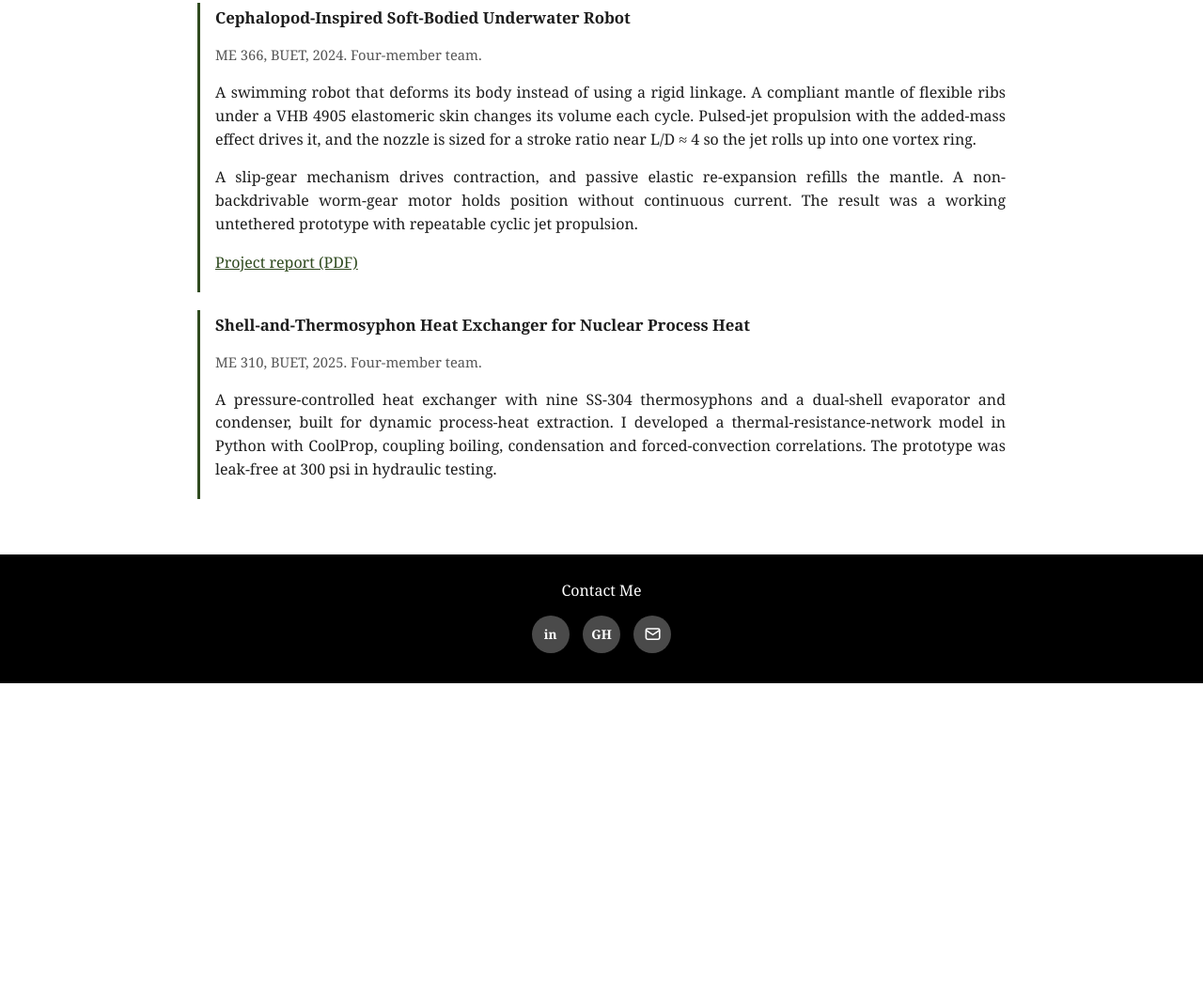
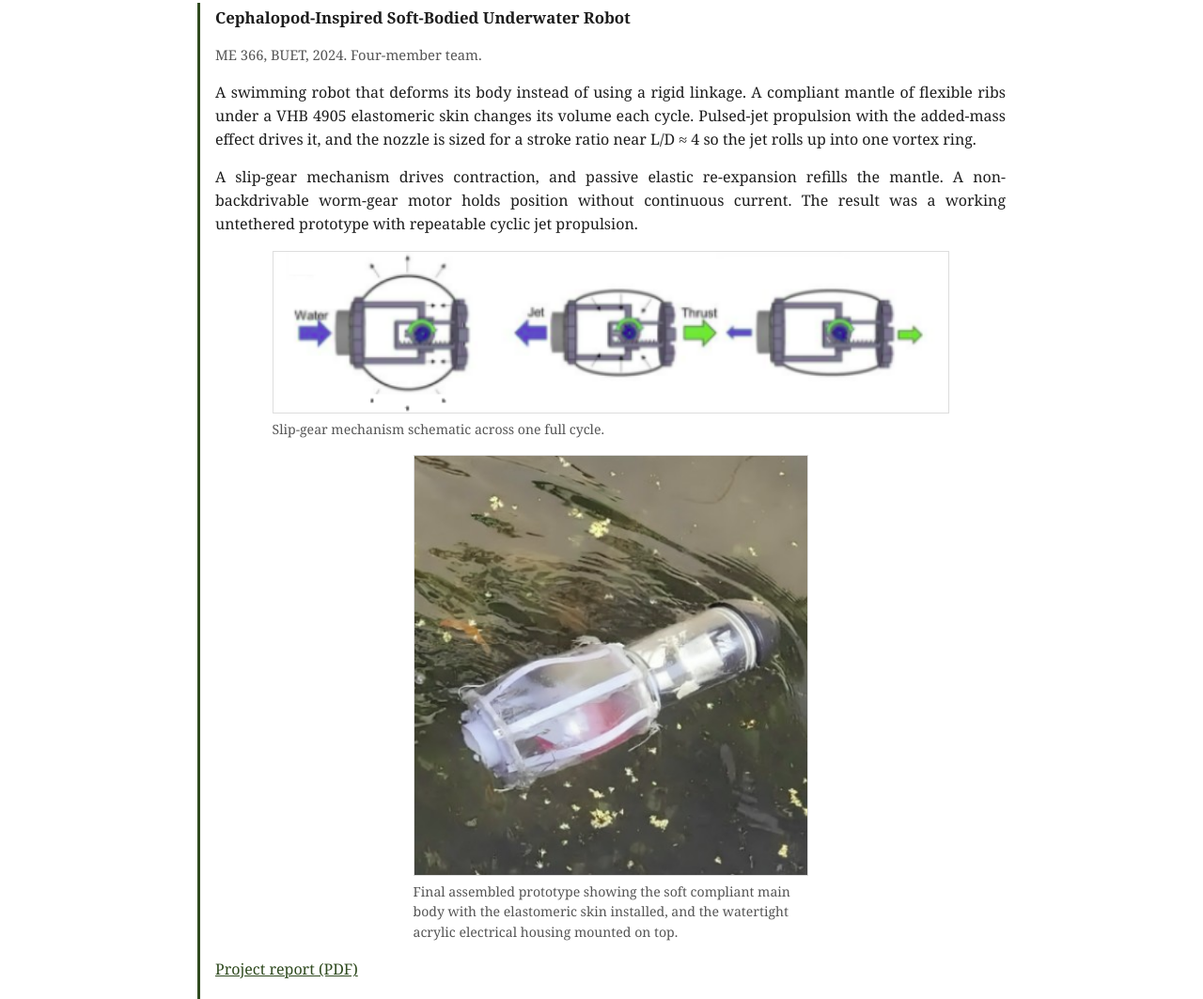
Before and after one commit to azmrh/azmrh.github.io, a plain HTML site: page projects.html in a window 1280 px wide. Shown: the part 1633-2696 px from the top of the page at 94% size. Before the commit the page ends 2360 px from the top, so only its background shows below. Drawn offline with Linux system fonts and the light colour scheme.

Commit message:
Add slip-gear schematic and prototype photo to squid robot project
Co-Authored-By: Claude Opus 5.5 <noreply@anthropic.com>

```diff
--- a/css/style.css
+++ b/css/style.css
@@ -105,6 +105,8 @@ main { padding-bottom: 2.5rem; }
 }
 .figs figure { margin: 0; }
 .figs figure.wide { grid-column: 1 / -1; }
+/* full-row figure kept near its native size (for low-resolution images) */
+.figs figure.center { grid-column: 1 / -1; justify-self: center; width: 100%; }
 .figs img { display: block; width: 100%; height: auto; border: 1px solid #ddd; }
 .figs figcaption { color: #555; font-size: 0.88rem; margin-top: 0.35rem; }
 
--- a/projects.html
+++ b/projects.html
@@ -40,6 +40,10 @@
       <p class="meta">ME 366, BUET, 2024. Four-member team.</p>
       <p>A swimming robot that deforms its body instead of using a rigid linkage. A compliant mantle of flexible ribs under a VHB 4905 elastomeric skin changes its volume each cycle. Pulsed-jet propulsion with the added-mass effect drives it, and the nozzle is sized for a stroke ratio near L/D &asymp; 4 so the jet rolls up into one vortex ring.</p>
       <p>A slip-gear mechanism drives contraction, and passive elastic re-expansion refills the mantle. A non-backdrivable worm-gear motor holds position without continuous current. The result was a working untethered prototype with repeatable cyclic jet propulsion.</p>
+      <div class="figs">
+        <figure class="center" style="max-width: 720px"><img src="assets/squid/slip_gear_cycle.png" alt="Three schematic stages of the robot: water drawn into the expanded mantle, the mantle contracting to push out a jet, and the resulting forward thrust" width="473" height="113" loading="lazy"><figcaption>Slip-gear mechanism schematic across one full cycle.</figcaption></figure>
+        <figure class="center" style="max-width: 420px"><img src="assets/squid/prototype.jpg" alt="The squid robot floating in water, with its ribbed transparent soft body and a clear acrylic housing on top" width="399" height="426" loading="lazy"><figcaption>Final assembled prototype showing the soft compliant main body with the elastomeric skin installed, and the watertight acrylic electrical housing mounted on top.</figcaption></figure>
+      </div>
       <p><a href="files/squid_robot_report.pdf">Project report (PDF)</a></p>
     </div>
     <div class="card">
```
Also changed, not shown: assets/squid/prototype.jpg (added), assets/squid/slip_gear_cycle.png (added).
